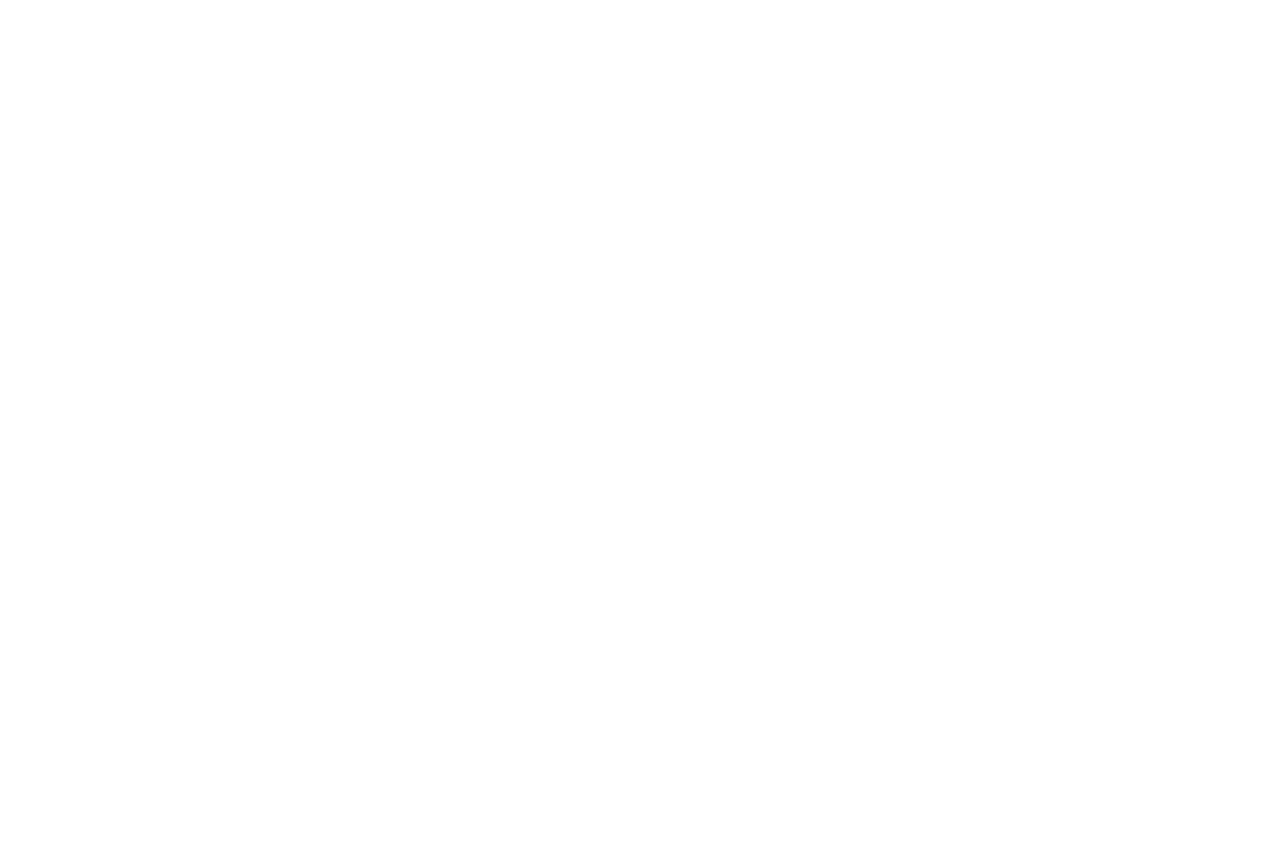
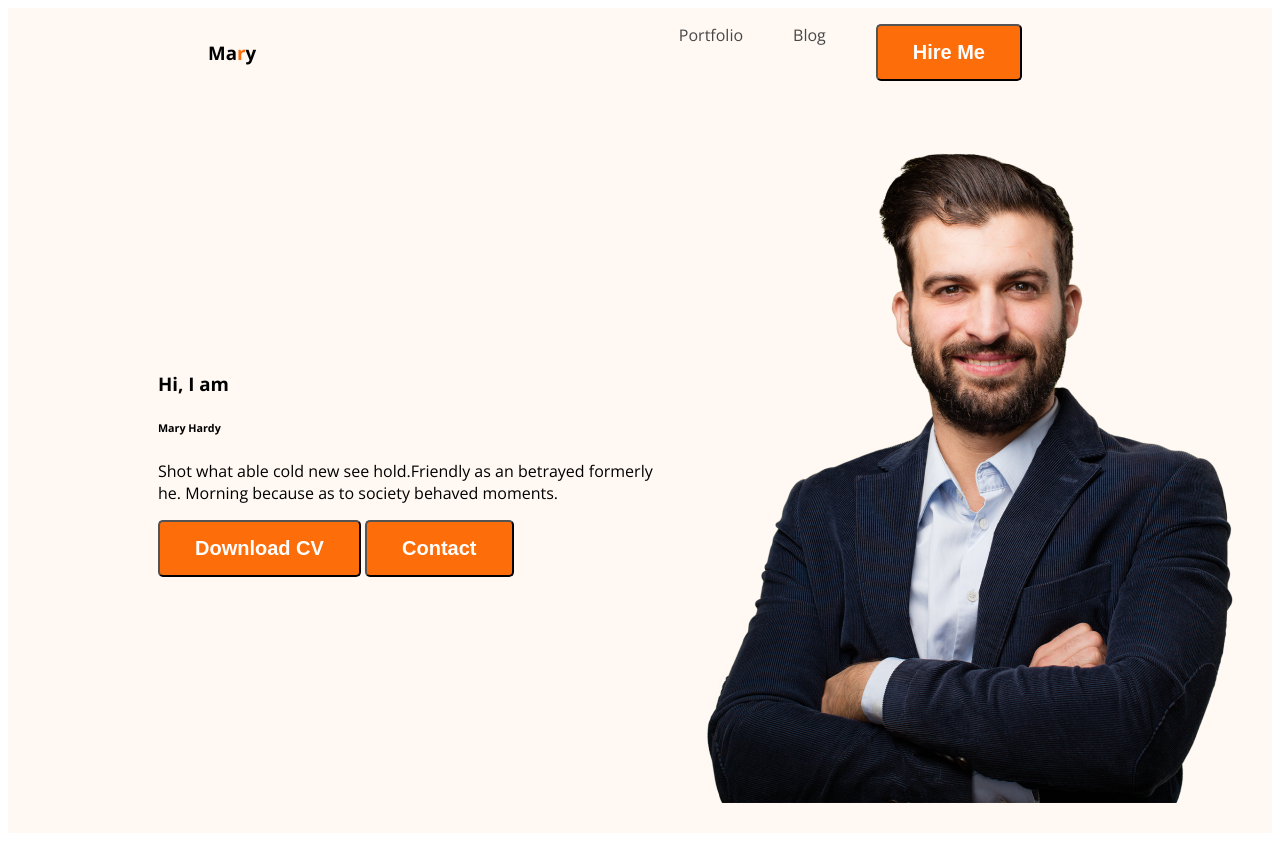
Before and after one commit to rahman700/developer-portfolio, a plain HTML site: page index.html in a window 1280 px wide. Before the commit the page ends 800 px from the top, so only its background shows below. Drawn offline with nearby package versions, Linux system fonts and the light colour scheme.

Commit message:
added NAV

```diff
--- a/index.html
+++ b/index.html
@@ -4,9 +4,33 @@
     <meta charset="UTF-8">
     <meta name="viewport" content="width=device-width, initial-scale=1.0">
     <title>Developer Portfolio</title>
+    <link rel="preconnect" href="https://fonts.googleapis.com">
+<link rel="preconnect" href="https://fonts.gstatic.com" crossorigin>
+<link href="https://fonts.googleapis.com/css2?family=Open+Sans:wght@400;700;800&display=swap" rel="stylesheet">
+
+
+    <link rel="stylesheet" href="styles/portfolio.css">
 </head>
 <body>
-    <header>
+    <header class="header">
+        <nav>
+            <h3 class="nav-titlt">Ma<span class="text-primary">r</span>y</h3>
+        <ul>
+            <li><a href="">Portfolio</a></li>
+            <li><a href="">Blog</a></li>
+            <li><button class="btn-primary">Hire Me</button></li>
+        </ul>
+        </nav>
+        <div class="bannar">
+            <div>
+                <h3>Hi, I  am</h3>
+                <h6>Mary Hardy</h6>
+                <p>Shot what able cold new see hold.Friendly as an betrayed formerly he. Morning because as to society behaved moments.</p>
+                <button class="btn-primary">Download CV</button>
+                <button class="btn-primary">Contact</button>
+            </div>
+            <img class="profile-pic" src="images/images/hardy.png" alt="">
+        </div>
 
     </header>
     <main>
--- /dev/null
+++ b/styles/portfolio.css
@@ -0,0 +1,64 @@
+body {
+    font-family: 'Open Sans', sans-serif;
+}
+
+nav {
+    display: flex;
+    justify-content: space-between;
+    align-items: center;
+    margin: 0px 200px;
+}
+
+.nav-title {
+    color: #181818;
+    font-size: 45px;
+    font-weight: 800;
+
+}
+
+.text-primary {
+    color: #FD6E0A;
+
+}
+
+.btn-primary {
+    border-radius: 5px;
+    background: #FD6E0A;
+    color: var(--White-Color, #FFF);
+    font-size: 20px;
+    font-style: normal;
+    font-weight: 700;
+    line-height: normal;
+    padding: 15px 35px;
+    border-radius: 5px;
+
+
+
+}
+
+nav>ul {
+    display: flex;
+
+}
+
+nav li {
+    list-style: none;
+    margin-right: 50px;
+
+}
+
+nav a {
+    text-decoration: none;
+    color: #474747;
+}
+.header{
+    background-color: #FFF8F3;
+}
+.bannar{
+    padding: 30px 30px 30px 150px;
+    display: flex;
+    align-items: center;
+}
+.bannar .profile-pic{
+    width: 500;
+}
```
